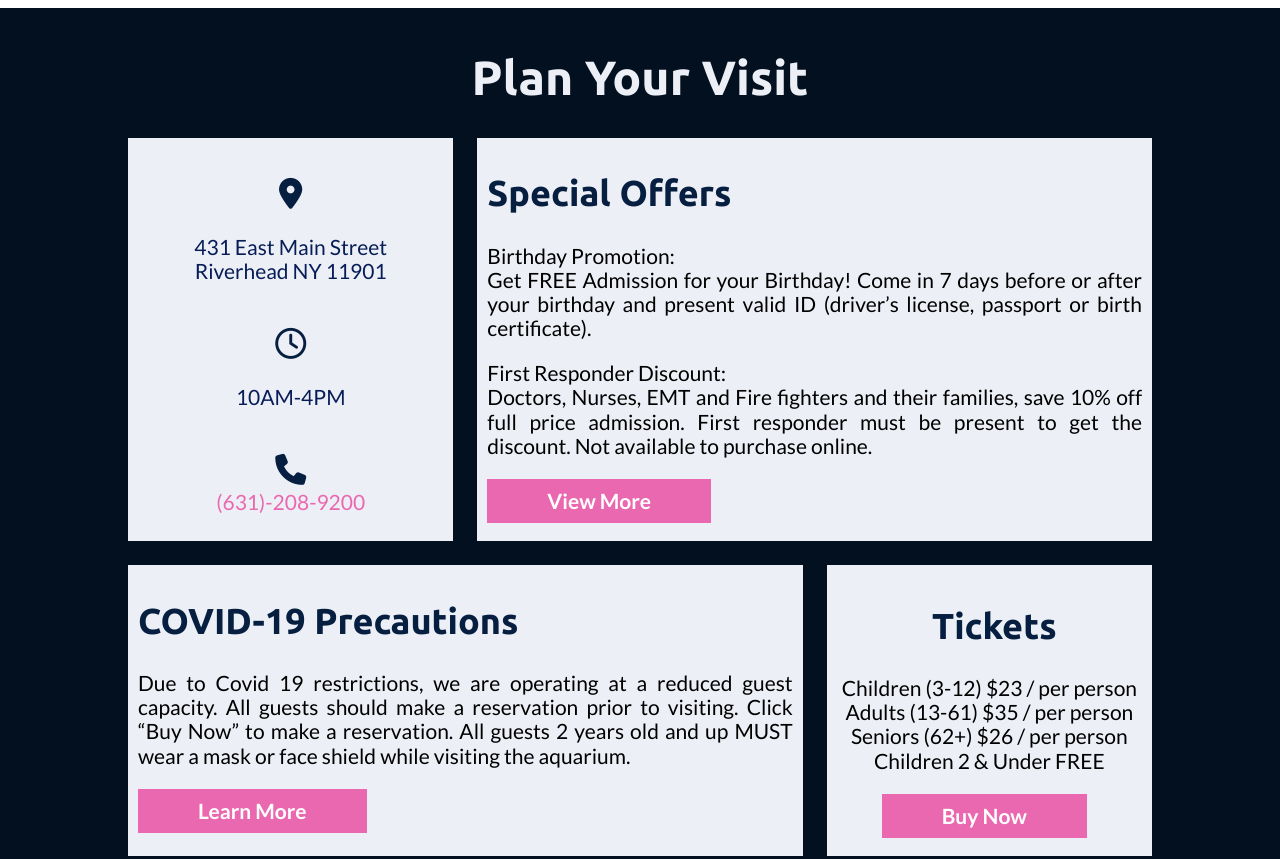
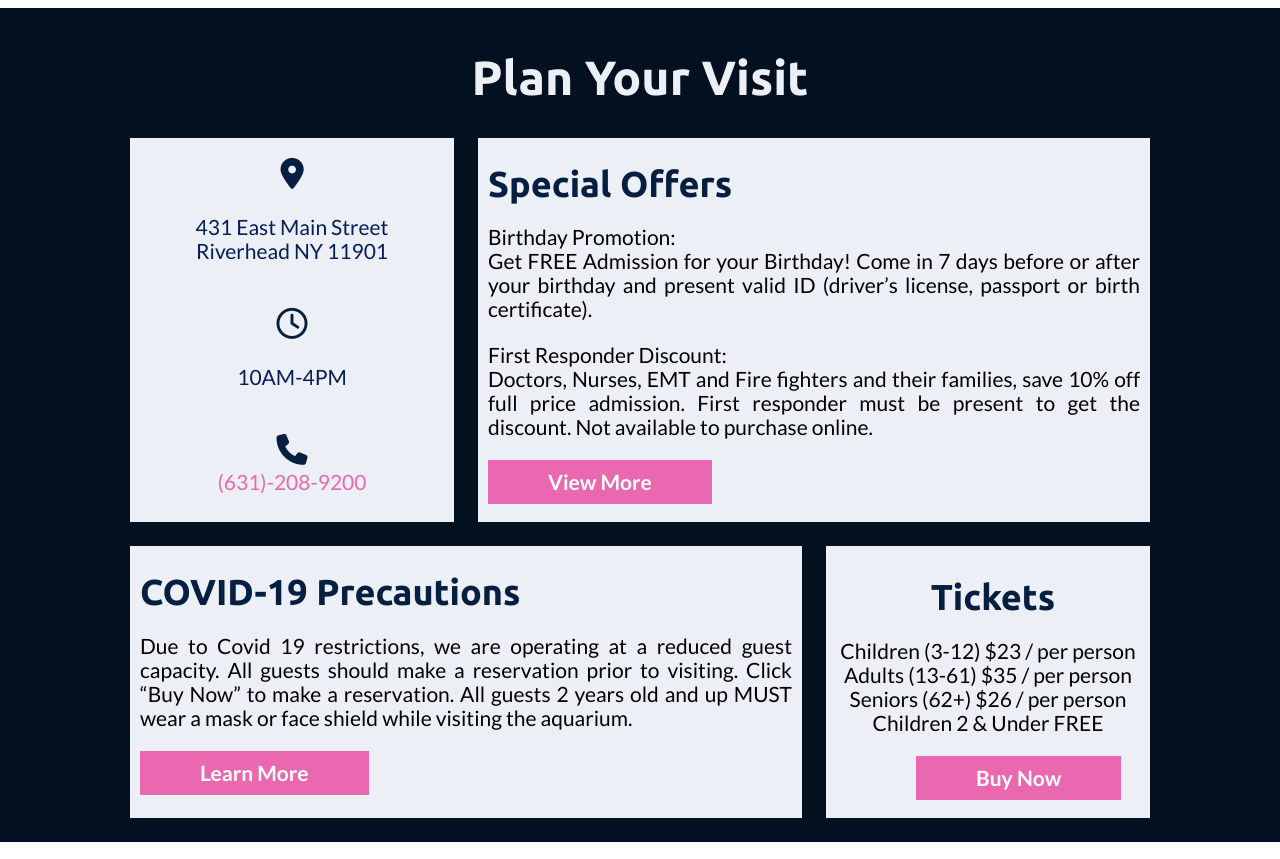
Before and after one commit to NicoleNowakowski/Nicole-Web2-Final, a website: page deploy/index.html in a window 1280 px wide. Shown: the part 2480-3339 px from the top of the page. Drawn offline with nearby package versions, Linux system fonts and the light colour scheme.

Commit message:
final touches i hope
i used chrome to view at correct sizes and adjust accordingly ...
i tried my best

```diff
--- a/deploy/index.html
+++ b/deploy/index.html
@@ -343,7 +343,7 @@
                                                                         <p>©2021 Long Island Aquarium</p>
                                                                     </section>
                                                                     <section id=hours>
-                                                                        <h5>Hours of Operation: Sunday through Saturday 10am – 4pm
+                                                                        <h5>Hours of Operation: Sunday-Saturday 10am – 4pm
                                                                         <br> Closed on Thanksgiving & Christmas Day </h5>
                                                                     </section>
                                                                     <section id=info>
--- a/dev/scss/layout/_footer.scss
+++ b/dev/scss/layout/_footer.scss
@@ -139,14 +139,14 @@ footer {
 		#hours {
 			display: none;
 
-			@include md {
+			@include lg {
 				display: grid;
 				grid-area: hours;
 
 				h5 {
 					margin-top: 10px;
-					font-weight: 700;
-					font-size: rem-calc(16);
+					font-weight: 500;
+					font-size: rem-calc(14);
 					color: $bluetoruslight;
 					line-height: 60px;
 					text-align: right;
--- a/dev/scss/sections/_animals.scss
+++ b/dev/scss/sections/_animals.scss
@@ -9,7 +9,7 @@
     }
 
     @include lg {
-        grid-template-columns: auto 1024px auto;
+        grid-template-columns: auto 950px auto;
         padding-top: 80px;
     }
 
@@ -159,7 +159,7 @@
             }
 
             p {
-                ont-size: rem-calc(21);
+                font-size: rem-calc(21);
             }
         }
     }
--- a/dev/scss/sections/_dailyschedule.scss
+++ b/dev/scss/sections/_dailyschedule.scss
@@ -23,14 +23,14 @@
 
         h1 {
             text-align: center;
-            font-size: rem-cac(24);
+            font-size: rem-calc(24);
             font-weight: 700;
             color: $maastrichtbluedark;
         }
 
         div {
             display: grid;
-            grid-template-columns: 170px auto;
+            grid-template-columns: 85px auto;
             grid-template-areas: "pic pic"
                 "times dailyevents";
 
--- a/dev/scss/sections/_planyourvisit.scss
+++ b/dev/scss/sections/_planyourvisit.scss
@@ -7,10 +7,18 @@
         grid-template-areas: ". plan .";
 
     }
+    @include lg {
 
-    @include lg {
-        grid-template-columns: auto 1024px auto;
+        grid-template-columns: 75px auto 75px;
+
     }
+    @include xl {
+
+        grid-template-columns: 130px auto 130px;
+
+    }
+
+
 
     >div {
         padding-bottom: 24px;
@@ -63,8 +71,9 @@
                     font-size: rem-calc(18);
                     font-weight: 700;
                     color: $maastrichtblue;
-                    padding-top: 5px;
+                    padding-top: 25px;
                     padding-left: 10px;
+
                 }
 
                 p {
@@ -90,7 +99,8 @@
             ul {
                 li {
                     h2 {
-                        font-size: rem-calc(24)
+                        font-size: rem-calc(24);
+                        margin:0;
                     }
 
                     p {
@@ -182,6 +192,9 @@
 
         @include lg {
             padding-top: 35px;
+        }
+        @include lg {
+            padding-top: 15px;
         }
 
 
@@ -290,7 +303,20 @@
 
             }
             button {
-                margin-left: 55px;
+                margin-left: 35px;
+                padding-right: 60px;
+            padding-left: 60px;
+            }
+
+
+        }
+        @include xl {
+            grid-area: p4;
+            margin: 0;
+            padding-top: 5px;
+
+            button {
+                margin-left: 90px;
                 padding-right: 60px;
             padding-left: 60px;
             }
--- a/dev/scss/sections/_upcomingevents.scss
+++ b/dev/scss/sections/_upcomingevents.scss
@@ -33,12 +33,12 @@
 
         div {
             display: grid;
-            grid-template-columns: 170px auto;
+            grid-template-columns: 85px auto;
             grid-template-areas: "picture picture"
                 "dates eventinfo";
 
             @include md {
-                grid-template-columns: 105px, 365px, 298px;
+                grid-template-columns: 105px 365px auto;
                 grid-template-areas: "dates eventinfomd picture"
             }
 
```
Also changed, not shown: deploy/css/styles.css, 1 other file.
